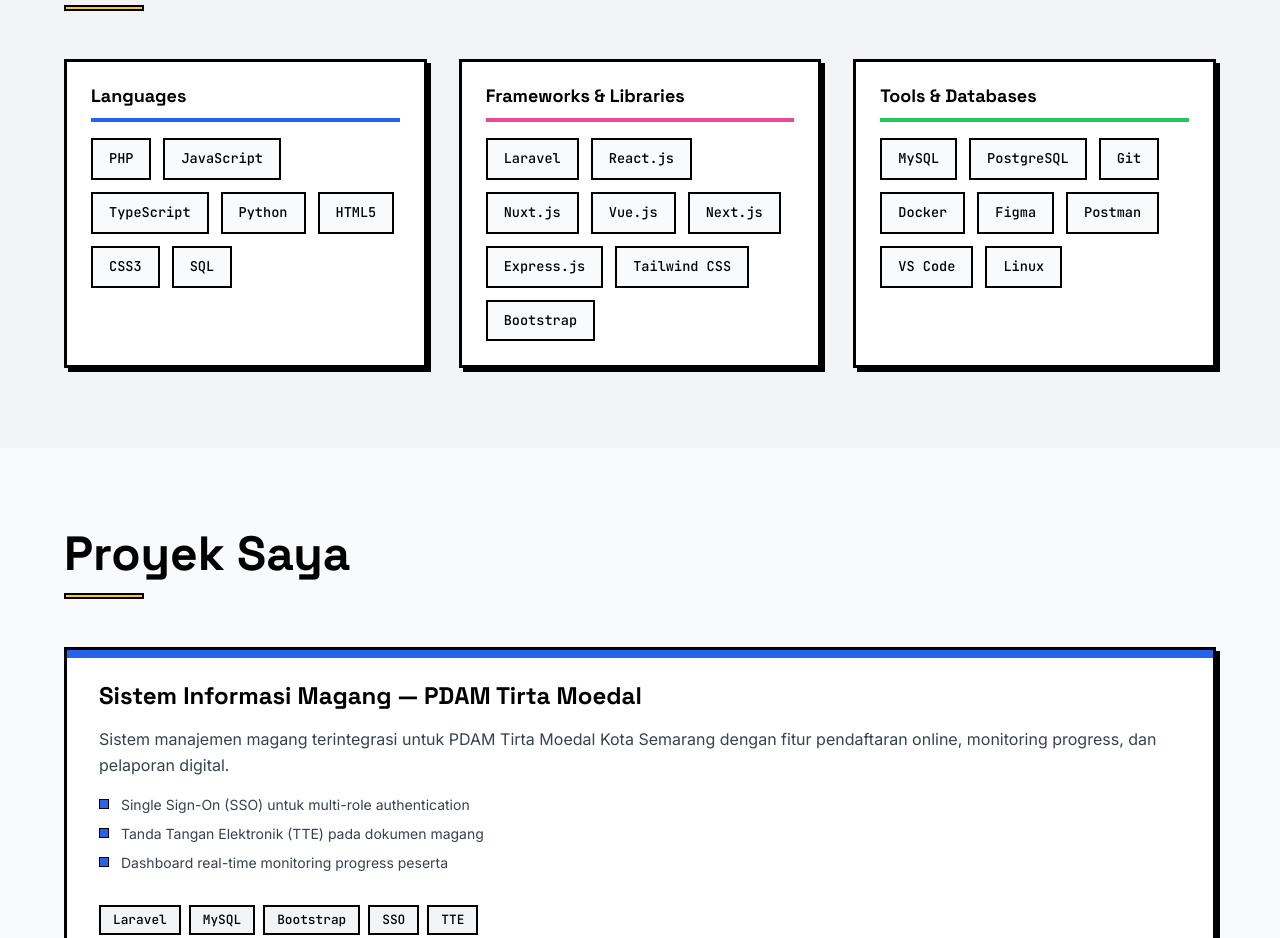
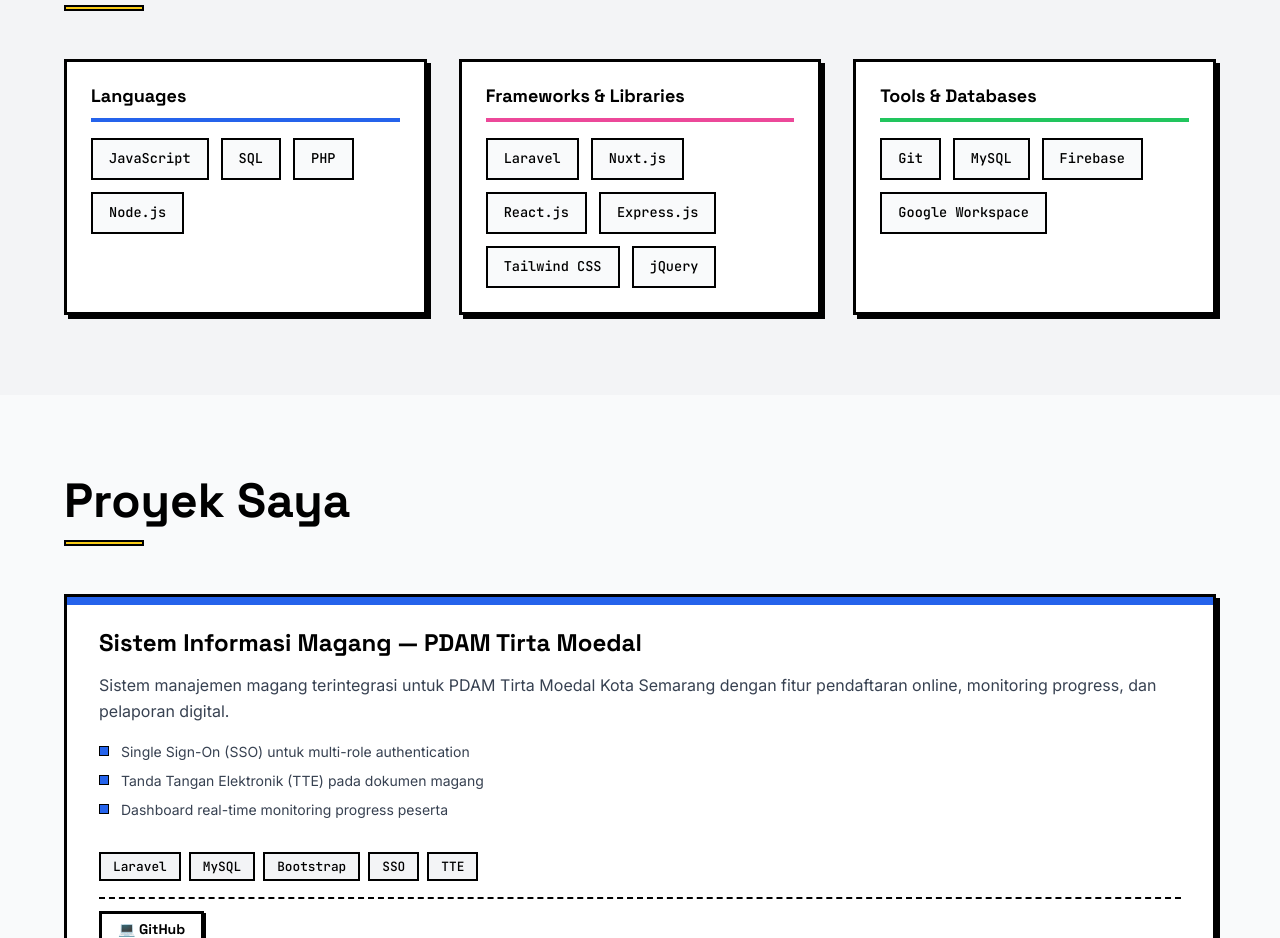
Before and after one commit to febriansyahcc/website-portofolio, a React (Vite) app: page / in a window 1280 px wide. Shown: the part 940-1878 px from the top of the page. Built offline with nearby package versions, Linux system fonts and the light colour scheme.

Commit message:
Update tech stack section

```diff
--- a/src/data/portfolio.js
+++ b/src/data/portfolio.js
@@ -17,33 +17,24 @@
 
 export const TECH_STACK = {
   languages: [
+    { name: "JavaScript", color: "#F7DF1E" },
+    { name: "SQL", color: "#336791" },
     { name: "PHP", color: "#777BB4" },
-    { name: "JavaScript", color: "#F7DF1E" },
-    { name: "TypeScript", color: "#3178C6" },
-    { name: "Python", color: "#3776AB" },
-    { name: "HTML5", color: "#E34F26" },
-    { name: "CSS3", color: "#1572B6" },
-    { name: "SQL", color: "#336791" },
+    { name: "Node.js", color: "#339933" },
   ],
   frameworks: [
     { name: "Laravel", color: "#FF2D20" },
+    { name: "Nuxt.js", color: "#00DC82" },
     { name: "React.js", color: "#61DAFB" },
-    { name: "Nuxt.js", color: "#00DC82" },
-    { name: "Vue.js", color: "#4FC08D" },
-    { name: "Next.js", color: "#000000" },
     { name: "Express.js", color: "#000000" },
     { name: "Tailwind CSS", color: "#06B6D4" },
-    { name: "Bootstrap", color: "#7952B3" },
+    { name: "jQuery", color: "#0769AD" },
   ],
   tools: [
+    { name: "Git", color: "#F05032" },
     { name: "MySQL", color: "#4479A1" },
-    { name: "PostgreSQL", color: "#4169E1" },
-    { name: "Git", color: "#F05032" },
-    { name: "Docker", color: "#2496ED" },
-    { name: "Figma", color: "#F24E1E" },
-    { name: "Postman", color: "#FF6C37" },
-    { name: "VS Code", color: "#007ACC" },
-    { name: "Linux", color: "#FCC624" },
+    { name: "Firebase", color: "#FFCA28" },
+    { name: "Google Workspace", color: "#4285F4" },
   ],
 };
 
```
